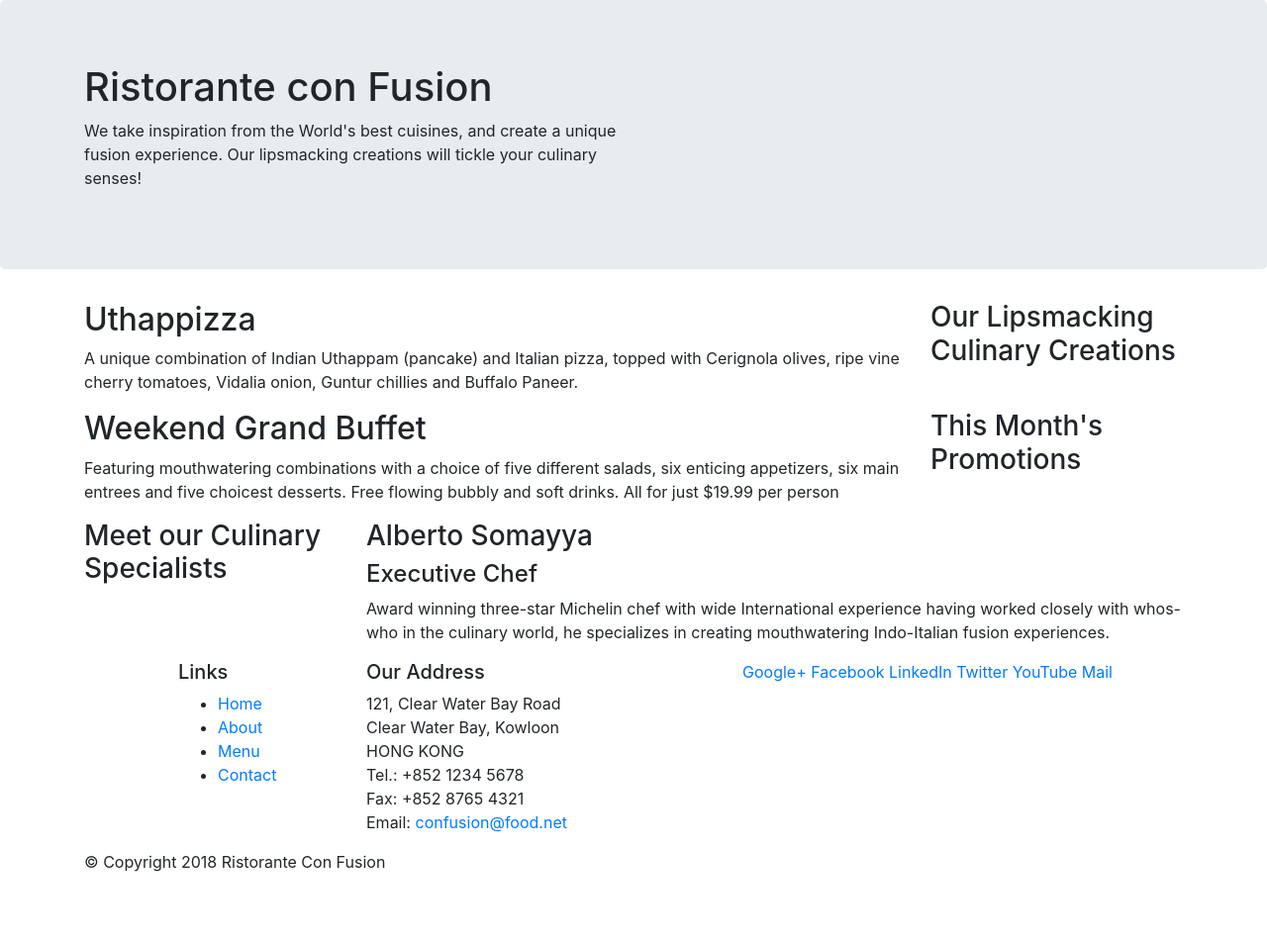
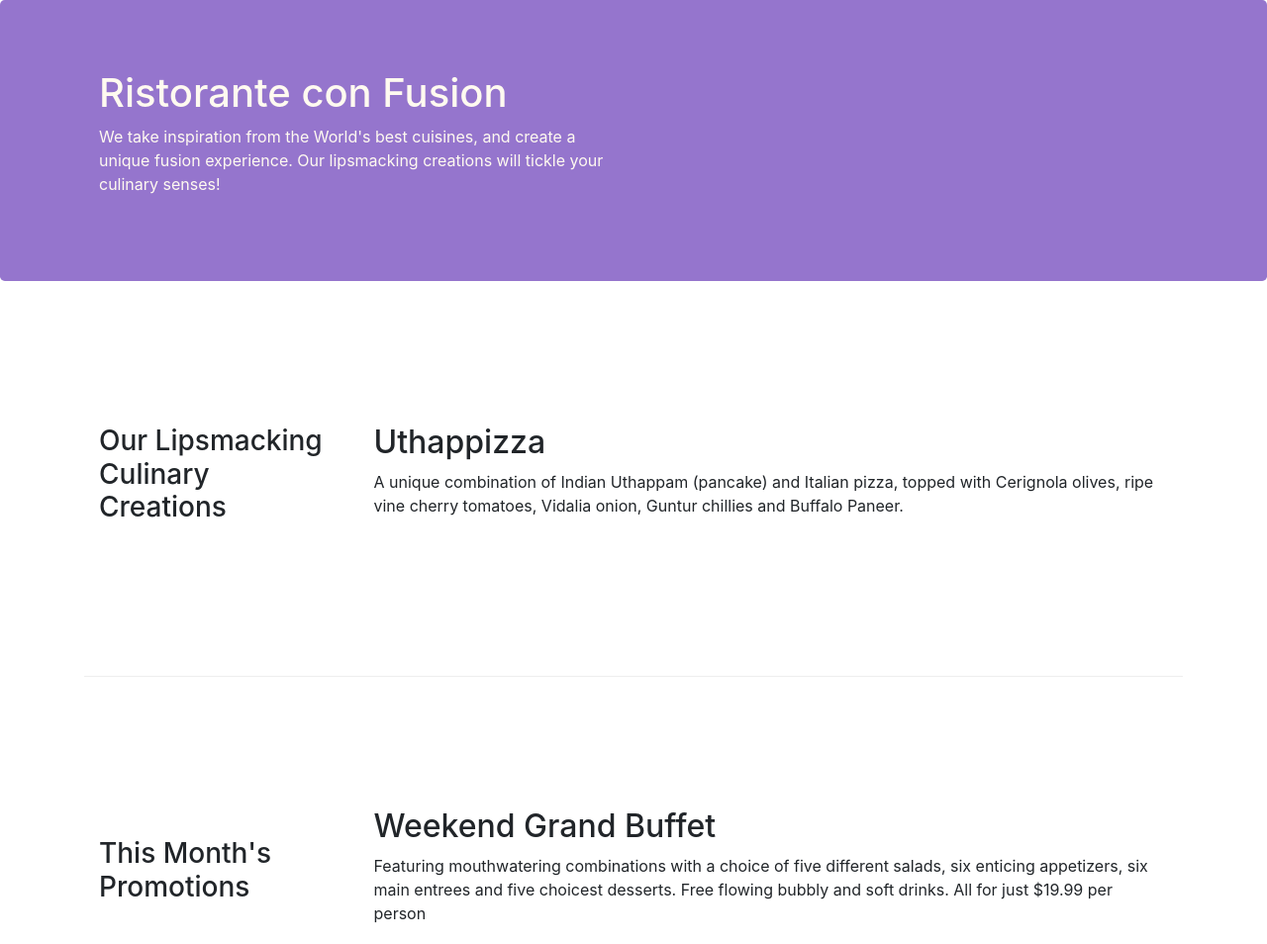
Before and after one commit to rfnshare/bootstrap_practice, a website: page index.html in a window 1280 px wide. Shown: the top 954 px of the page at 99% size. Before the commit the page ends 899 px from the top, so only its background shows below. Drawn offline with nearby package versions, Linux system fonts and the light colour scheme.

Commit message:
Bootstrap Grid Part 2

```diff
--- /dev/null
+++ b/CSS/Styles.css
@@ -0,0 +1,28 @@
+.row-header {
+    margin: 0px auto;
+    padding: 0px;
+}
+.row-content {
+    margin: 0px auto;
+    padding: 50px 0px 50px 0px;
+    border-bottom: 1px ridge;
+    min-height: 400px;
+
+}
+.footer {
+    background-color: #d1c4e9;
+    margin: 0px auto;
+    padding: 20px 0px 20px 0px;
+}
+
+.jumbotron {
+    padding: 70px 30px 70px 30px;
+    margin: 0px auto;
+    background: #9575cd;
+    color: floralwhite;
+}
+.address {
+    font-size: 80% ;
+    margin: 0px;
+    color: #0f0f0f;
+}
--- a/index.html
+++ b/index.html
@@ -9,6 +9,7 @@
 
     <!-- Bootstrap CSS -->
     <link rel="stylesheet" href="node_modules/bootstrap/dist/css/bootstrap.min.css">
+    <link rel="stylesheet" href="CSS/Styles.css">
     <title>Ristorante Con Fusion</title>
 </head>
 
@@ -16,13 +17,13 @@
 
 <header class="jumbotron">
     <div class="container">
-        <div class="row">
+        <div class="row row-header">
             <div class="col-12 col-sm-6">
                 <h1>Ristorante con Fusion</h1>
                 <p>We take inspiration from the World's best cuisines, and create a unique fusion experience. Our
                     lipsmacking creations will tickle your culinary senses!</p>
             </div>
-            <div class="col-12 col-sm-6">
+            <div class="col-12 col-sm">
 
             </div>
 
@@ -31,11 +32,11 @@
 </header>
 
 <div class="container">
-    <div class="row">
-        <div class="col-12 col-sm-4 order-sm-last col-md-3">
+    <div class="row row-content align-items-center">
+        <div class="col-12 col-sm-4 col-md-3">
             <h3>Our Lipsmacking Culinary Creations</h3>
         </div>
-        <div class="col-12 col-sm order-sm-first col-md">
+        <div class="col-12 col-sm col-md">
             <h2>Uthappizza</h2>
             <p>A unique combination of Indian Uthappam (pancake) and Italian pizza, topped with Cerignola olives, ripe
                 vine cherry tomatoes, Vidalia onion, Guntur chillies and Buffalo Paneer.</p>
@@ -43,11 +44,11 @@
     </div>
 
 
-    <div class="row">
-        <div class="col-12 col-sm-4 order-sm-last col-md-3">
+    <div class="row row-content align-items-center">
+        <div class="col-12 col-sm-4 col-md-3">
             <h3>This Month's Promotions</h3>
         </div>
-        <div class="col-12 col-sm order-sm-first col-md">
+        <div class="col-12 col-sm col-md">
             <h2>Weekend Grand Buffet</h2>
             <p>Featuring mouthwatering combinations with a choice of five different salads, six enticing appetizers, six
                 main entrees and five choicest desserts. Free flowing bubbly and soft drinks. All for just $19.99 per
@@ -55,7 +56,7 @@
         </div>
     </div>
 
-    <div class="row">
+    <div class="row row-content align-items-center">
         <div class="col-12 col-sm-4 col-md-3">
             <h3>Meet our Culinary Specialists</h3>
         </div>
@@ -69,12 +70,12 @@
     </div>
 </div>
 
-<footer>
+<footer class="footer">
     <div class="container">
         <div class="row">
             <div class="col-4 offset-1 col-sm-2">
                 <h5>Links</h5>
-                <ul>
+                <ul class="list-unstyled">
                     <li><a href="#">Home</a></li>
                     <li><a href="#">About</a></li>
                     <li><a href="#">Menu</a></li>
@@ -92,8 +93,8 @@
                     Email: <a href="mailto:confusion@food.net">confusion@food.net</a>
                 </address>
             </div>
-            <div class="col-12 col-sm-5">
-                <div>
+            <div class="col-12 col-sm-4 align-self-center">
+                <div class="text-center">
                     <a href="http://google.com/+">Google+</a>
                     <a href="http://www.facebook.com/profile.php?id=">Facebook</a>
                     <a href="http://www.linkedin.com/in/">LinkedIn</a>
@@ -103,7 +104,7 @@
                 </div>
             </div>
         </div>
-        <div class="row">
+        <div class="row justify-content-center">
             <div class="col-auto">
                 <p>© Copyright 2018 Ristorante Con Fusion</p>
             </div>
```
